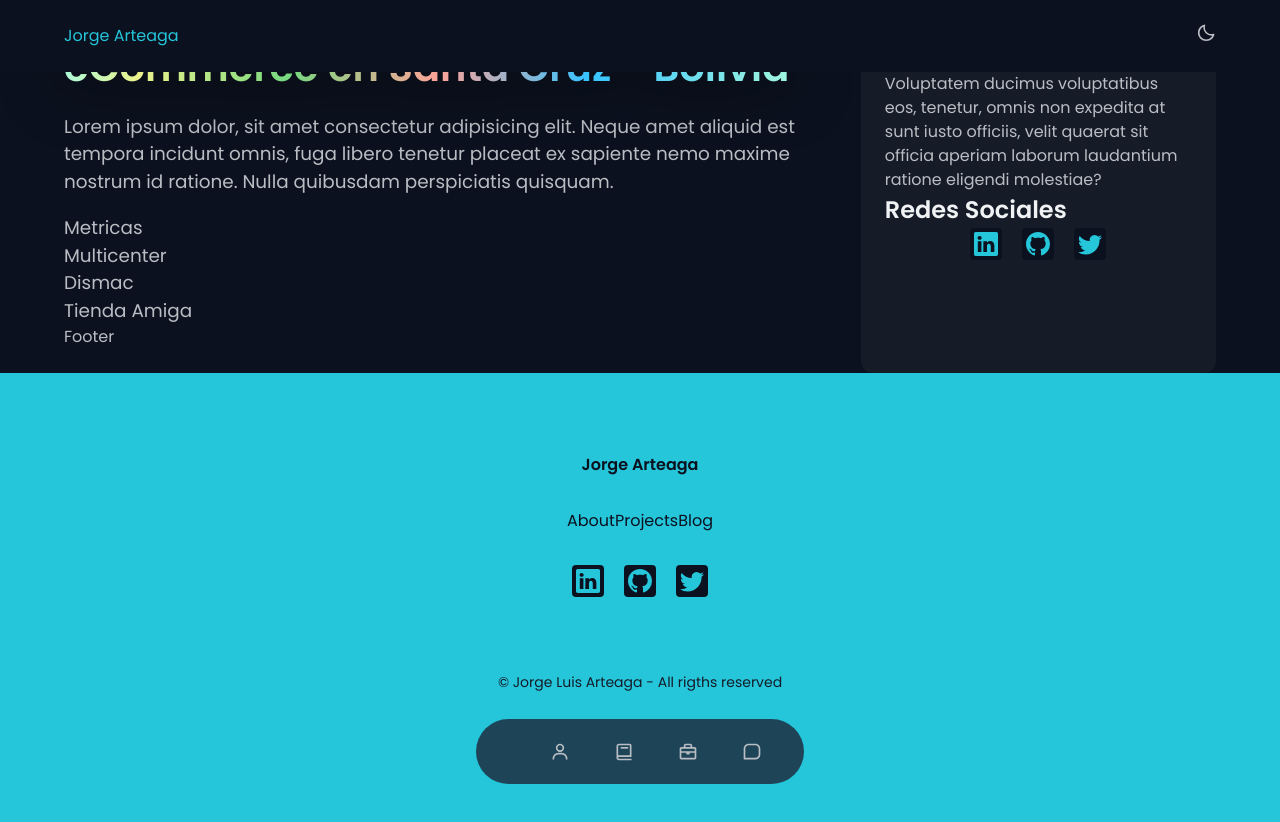
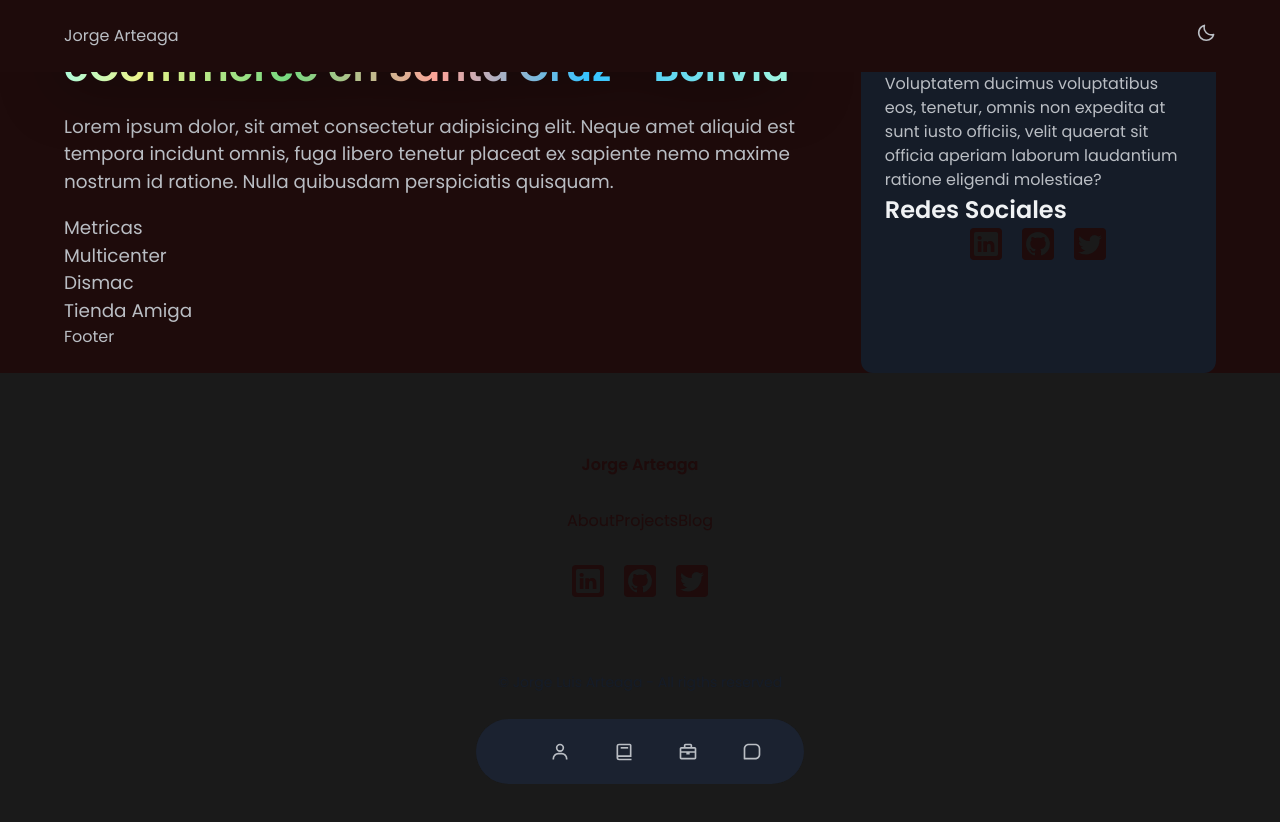
Before and after one commit to jlarteagap/portfolio, a Next.js app: page /blog in a window 1280 px wide. Shown: the top 822 px of the page. Built offline with nearby package versions, Linux system fonts and the light colour scheme.

Commit message:
[FIX] Change firts colors

```diff
--- a/public/style.css
+++ b/public/style.css
@@ -14,16 +14,16 @@
         Pink: hsl(356, 66%, 75%)
         Teal: hsl(174, 63%, 62%)
   */
-  --first-hue:187;
-  --sat: 71%;
-  --lig:50%;
+  --first-hue:0;
+  --sat: 0%;
+  --lig:10%;
   --second-hue: 219;
   --first-color: hsl(var(--first-hue), var(--sat), var(--lig));
   --first-color-alt: hsl(var(--first-hue), var(--sat), 71%); /* -4% */
   --title-color: hsl(var(--second-hue), 15%, 95%);
   --text-color: hsl(var(--second-hue), 8%, 75%);
   --text-color-light: hsl(var(--second-hue), 4%, 55%);
-  --body-color: hsl(var(--second-hue), 48%, 8%);
+  --body-color: hsl(var(--first-hue), 48%, 8%);
   --container-color: hsl(var(--second-hue), 32%, 12%);
   --rainbow-gradient: linear-gradient(-90deg,#adfbda 0,#35c3ff 30%,#fda399 50%,#76d880 70%,#ebf38b 90%,#adfbda 100%);
   /*========== Font and typography ==========*/
@@ -237,10 +237,10 @@ body.light-theme{
   display: flex;
   justify-content: space-between;
   align-items: center;
-  color: var(--first-color);
+  color: var(--title-color-alt);
 }
 .nav__logo:hover{
-  color: var(--first-color-alt);
+  color: var(--title-color);
 }
 .nav__menu {
   position: fixed;
```
